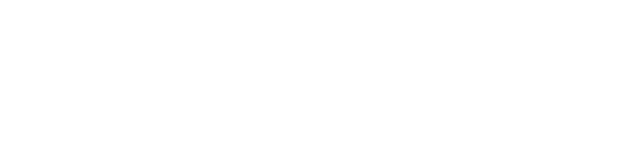
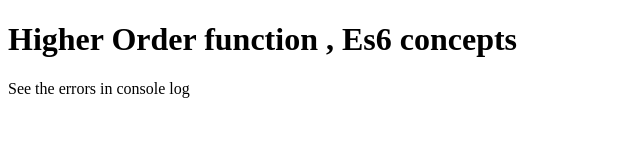
Before and after one commit to ipravinsingh/JavaScript, a plain HTML site: page Error Handeling, ES6 fn/index.html in a window 1280 px wide. Shown: the whole page, without its empty margins (0-640 px from the left). Drawn offline with Linux system fonts and the light colour scheme.

Commit message:
index file changes

```diff
--- a/Error Handeling, ES6 fn/index.html
+++ b/Error Handeling, ES6 fn/index.html
@@ -4,6 +4,8 @@
     <meta charset="UTF-8" />
     <meta name="viewport" content="width=device-width, initial-scale=1.0" />
     <title>Document</title>
+    <h1>Higher Order function , Es6 concepts</h1>
+    <p>See the errors in console log</p>
   </head>
   <body>
     <!-- <script src="error_handling.js"></script> -->
```
